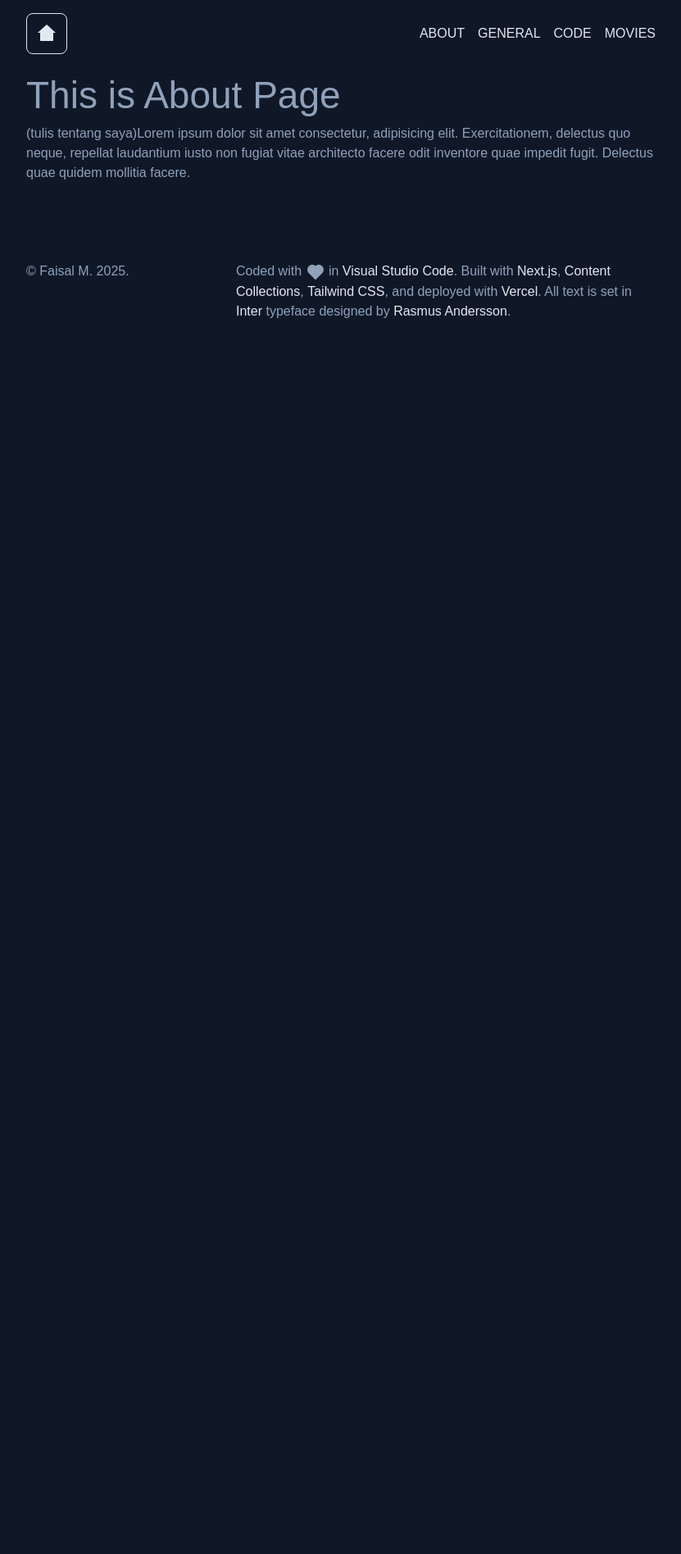
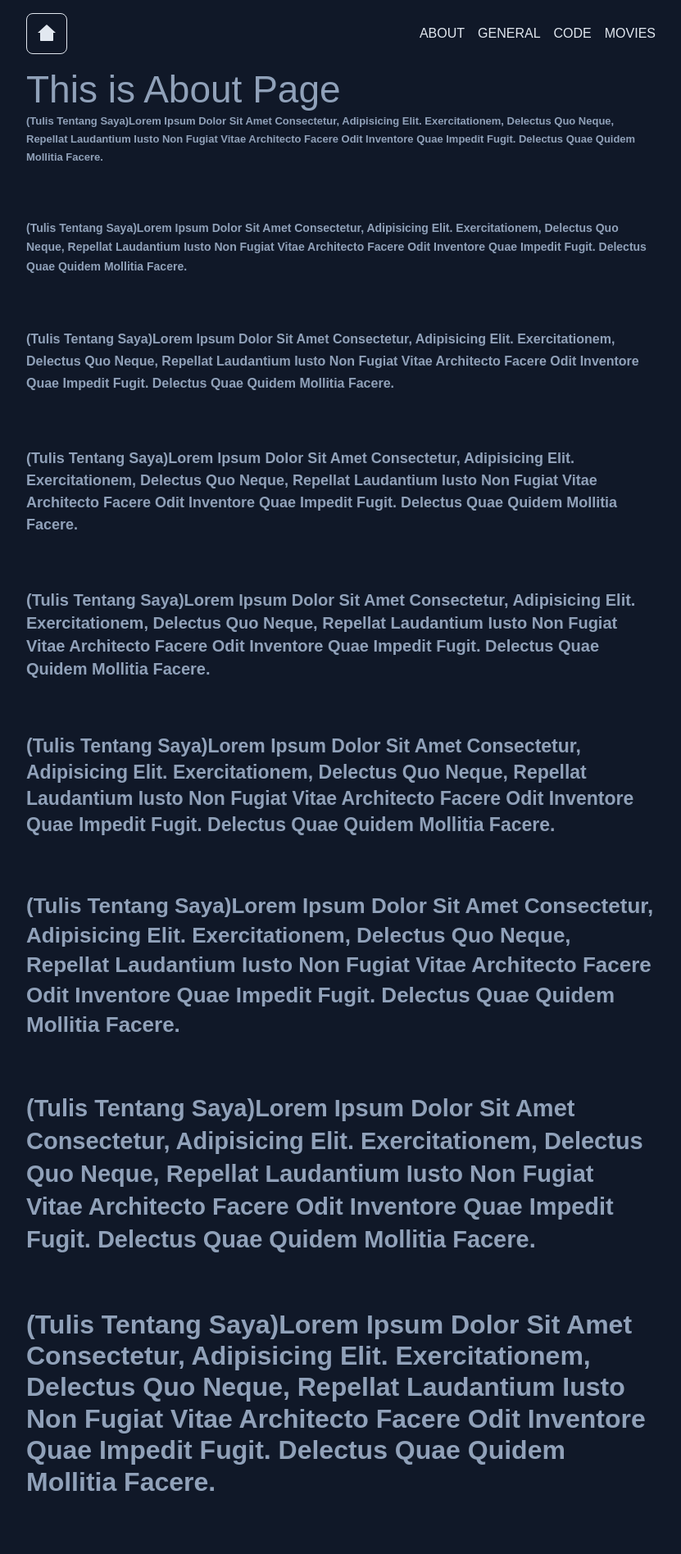
Before and after one commit to faisalm29/mfaisal, a Next.js app: page /about in a window 1280 px wide. Shown: the top 1896 px of the page at 82% size, without its empty margins (224-1055 px from the left). Before the commit the page ends 800 px from the top, so only its background shows below. Built offline with nearby package versions, Linux system fonts and the light colour scheme; a web font is replaced by a local one.

Commit message:
adding line-height as tailwind theme

```diff
--- a/content/blog/postingan-ketiga-saya.mdx
+++ b/content/blog/postingan-ketiga-saya.mdx
@@ -1,5 +1,5 @@
 ---
-title: Lorem ipsum dolor sit amet consectetur adipisicing elit Ipsa vitae, incidunt, asperiores autem laboriosam
+title: Lorem Ipsum Dolor Sit Amet Consectetur Adipisicing Elit Ipsa Vitae, Incidunt, Asperiores Autem Laboriosam
 summary: This is Postingan Ketiga Saya summary text.
 category: general
 publishedDate: 2025-02-10
--- a/src/app/about/page.tsx
+++ b/src/app/about/page.tsx
@@ -2,7 +2,91 @@ const About = () => {
   return (
     <>
       <h1>This is About Page</h1>
-      <p>
+      <p className="mb-16 text-xs font-bold capitalize">
+        (tulis tentang saya)Lorem ipsum dolor sit amet consectetur, adipisicing
+        elit. Exercitationem, delectus quo neque, repellat laudantium iusto non
+        fugiat vitae architecto facere odit inventore quae impedit fugit.
+        Delectus quae quidem mollitia facere.
+      </p>
+      <p className="mb-16 text-sm font-bold capitalize">
+        (tulis tentang saya)Lorem ipsum dolor sit amet consectetur, adipisicing
+        elit. Exercitationem, delectus quo neque, repellat laudantium iusto non
+        fugiat vitae architecto facere odit inventore quae impedit fugit.
+        Delectus quae quidem mollitia facere.
+      </p>
+      <p className="mb-16 text-base font-bold capitalize">
+        (tulis tentang saya)Lorem ipsum dolor sit amet consectetur, adipisicing
+        elit. Exercitationem, delectus quo neque, repellat laudantium iusto non
+        fugiat vitae architecto facere odit inventore quae impedit fugit.
+        Delectus quae quidem mollitia facere.
+      </p>
+      <p className="mb-16 text-lg font-bold capitalize">
+        (tulis tentang saya)Lorem ipsum dolor sit amet consectetur, adipisicing
+        elit. Exercitationem, delectus quo neque, repellat laudantium iusto non
+        fugiat vitae architecto facere odit inventore quae impedit fugit.
+        Delectus quae quidem mollitia facere.
+      </p>
+      <p className="mb-16 text-xl font-bold capitalize">
+        (tulis tentang saya)Lorem ipsum dolor sit amet consectetur, adipisicing
+        elit. Exercitationem, delectus quo neque, repellat laudantium iusto non
+        fugiat vitae architecto facere odit inventore quae impedit fugit.
+        Delectus quae quidem mollitia facere.
+      </p>
+      <p className="mb-16 text-2xl font-bold capitalize">
+        (tulis tentang saya)Lorem ipsum dolor sit amet consectetur, adipisicing
+        elit. Exercitationem, delectus quo neque, repellat laudantium iusto non
+        fugiat vitae architecto facere odit inventore quae impedit fugit.
+        Delectus quae quidem mollitia facere.
+      </p>
+      <p className="mb-16 text-3xl font-bold capitalize">
+        (tulis tentang saya)Lorem ipsum dolor sit amet consectetur, adipisicing
+        elit. Exercitationem, delectus quo neque, repellat laudantium iusto non
+        fugiat vitae architecto facere odit inventore quae impedit fugit.
+        Delectus quae quidem mollitia facere.
+      </p>
+      <p className="mb-16 text-4xl font-bold capitalize">
+        (tulis tentang saya)Lorem ipsum dolor sit amet consectetur, adipisicing
+        elit. Exercitationem, delectus quo neque, repellat laudantium iusto non
+        fugiat vitae architecto facere odit inventore quae impedit fugit.
+        Delectus quae quidem mollitia facere.
+      </p>
+      <p className="mb-16 text-5xl font-bold capitalize">
+        (tulis tentang saya)Lorem ipsum dolor sit amet consectetur, adipisicing
+        elit. Exercitationem, delectus quo neque, repellat laudantium iusto non
+        fugiat vitae architecto facere odit inventore quae impedit fugit.
+        Delectus quae quidem mollitia facere.
+      </p>
+      <p className="mb-16 text-6xl font-bold capitalize">
+        (tulis tentang saya)Lorem ipsum dolor sit amet consectetur, adipisicing
+        elit. Exercitationem, delectus quo neque, repellat laudantium iusto non
+        fugiat vitae architecto facere odit inventore quae impedit fugit.
+        Delectus quae quidem mollitia facere.
+      </p>
+      <p className="mb-16 text-7xl font-bold capitalize">
+        (tulis tentang saya)Lorem ipsum dolor sit amet consectetur, adipisicing
+        elit. Exercitationem, delectus quo neque, repellat laudantium iusto non
+        fugiat vitae architecto facere odit inventore quae impedit fugit.
+        Delectus quae quidem mollitia facere.
+      </p>
+      <p className="mb-16 text-8xl font-bold capitalize">
+        (tulis tentang saya)Lorem ipsum dolor sit amet consectetur, adipisicing
+        elit. Exercitationem, delectus quo neque, repellat laudantium iusto non
+        fugiat vitae architecto facere odit inventore quae impedit fugit.
+        Delectus quae quidem mollitia facere.
+      </p>
+      <p className="mb-16 text-9xl font-bold capitalize">
+        (tulis tentang saya)Lorem ipsum dolor sit amet consectetur, adipisicing
+        elit. Exercitationem, delectus quo neque, repellat laudantium iusto non
+        fugiat vitae architecto facere odit inventore quae impedit fugit.
+        Delectus quae quidem mollitia facere.
+      </p>
+      <p className="text-10xl mb-16 font-bold capitalize">
+        (tulis tentang saya)Lorem ipsum dolor sit amet consectetur, adipisicing
+        elit. Exercitationem, delectus quo neque, repellat laudantium iusto non
+        fugiat vitae architecto facere odit inventore quae impedit fugit.
+        Delectus quae quidem mollitia facere.
+      </p>
+      <p className="text-11xl mb-16 font-bold capitalize">
         (tulis tentang saya)Lorem ipsum dolor sit amet consectetur, adipisicing
         elit. Exercitationem, delectus quo neque, repellat laudantium iusto non
         fugiat vitae architecto facere odit inventore quae impedit fugit.
--- a/src/app/globals.css
+++ b/src/app/globals.css
@@ -14,86 +14,124 @@
   --color-accent: oklch(0.855 0.138 181.071);
 
   --text-xs: 0.812rem;
+  --text-xs--line-height: 1.68;
   --text-sm: 0.875rem;
+  --text-sm--line-height: 1.68;
+  --text-base: 1rem;
+  --text-base--line-height: 1.68;
   --text-lg: 1.125rem;
+  --text-lg--line-height: 1.5;
   --text-xl: 1.25rem;
+  --text-xl--line-height: 1.4;
   --text-2xl: 1.438rem;
+  --text-2xl--line-height: 1.4;
   --text-3xl: 1.625rem;
+  --text-3xl--line-height: 1.4;
   --text-4xl: 1.812rem;
+  --text-4xl--line-height: 1.38;
   --text-5xl: 2rem;
+  --text-5xl--line-height: 1.2;
   --text-6xl: 2.25rem;
+  --text-6xl--line-height: 1.2;
   --text-7xl: 2.875rem;
+  --text-7xl--line-height: 1.2;
   --text-8xl: 3.25rem;
+  --text-8xl--line-height: 1.2;
   --text-9xl: 3.625rem;
+  --text-9xl--line-height: 1.2;
   --text-10xl: 4.125rem;
+  --text-10xl--line-height: 1.2;
   --text-11xl: 4.625rem;
+  --text-11xl--line-height: 1.15;
 }
 
 @layer base {
   h1 {
     font-size: var(--text-5xl);
+    line-height: var(--text-5xl--line-height);
 
     @media (width >= 48rem) {
       font-size: var(--text-6xl);
+      line-height: var(--text-6xl--line-height);
     }
 
     @media (width >= 64rem) {
       font-size: var(--text-7xl);
+      line-height: var(--text-7xl--line-height);
     }
   }
   h2 {
     font-size: var(--text-4xl);
+    line-height: var(--text-4xl--line-height);
 
     @media (width >= 48rem) {
       font-size: var(--text-5xl);
+      line-height: var(--text-5xl--line-height);
     }
 
     @media (width >= 64rem) {
       font-size: var(--text-6xl);
+      line-height: var(--text-6xl--line-height);
     }
   }
   h3 {
     font-size: var(--text-3xl);
+    line-height: var(--text-3xl--line-height);
 
     @media (width >= 48rem) {
       font-size: var(--text-4xl);
+      line-height: var(--text-4xl--line-height);
     }
 
     @media (width >= 64rem) {
       font-size: var(--text-5xl);
+      line-height: var(--text-5xl--line-height);
     }
   }
   h4 {
     font-size: var(--text-2xl);
+    line-height: var(--text-2xl--line-height);
 
     @media (width >= 48rem) {
       font-size: var(--text-3xl);
+      line-height: var(--text-3xl--line-height);
     }
 
     @media (width >= 64rem) {
       font-size: var(--text-4xl);
+      line-height: var(--text-4xl--line-height);
     }
   }
   h5 {
     font-size: var(--text-xl);
+    line-height: var(--text-xl--line-height);
 
     @media (width >= 48rem) {
       font-size: var(--text-2xl);
+      line-height: var(--text-2xl--line-height);
     }
 
     @media (width >= 64rem) {
       font-size: var(--text-3xl);
+      line-height: var(--text-3xl--line-height);
     }
   }
   h6 {
     font-size: var(--text-lg);
+    line-height: var(--text-lg--line-height);
 
     @media (width >= 48rem) {
       font-size: var(--text-xl);
+      line-height: var(--text-xl--line-height);
     }
 
     @media (width >= 64rem) {
       font-size: var(--text-2xl);
+      line-height: var(--text-2xl--line-height);
     }
   }
+  p {
+    font-size: var(--text-base);
+    line-height: var(--text-base--line-height);
+  }
 }
--- a/src/components/Card/DetailedCard.tsx
+++ b/src/components/Card/DetailedCard.tsx
@@ -4,7 +4,7 @@ import type { Blog } from "content-collections";
 const DetailedCard = ({ post }: { post: Blog }) => {
   return (
     <div>
-      <h1>{post.title}</h1>
+      <h1 className="font-bold">{post.title}</h1>
       {post.summary ?? <p>{post.summary}</p>}
       <Link href={post.slug}>Read more</Link>
     </div>
```
